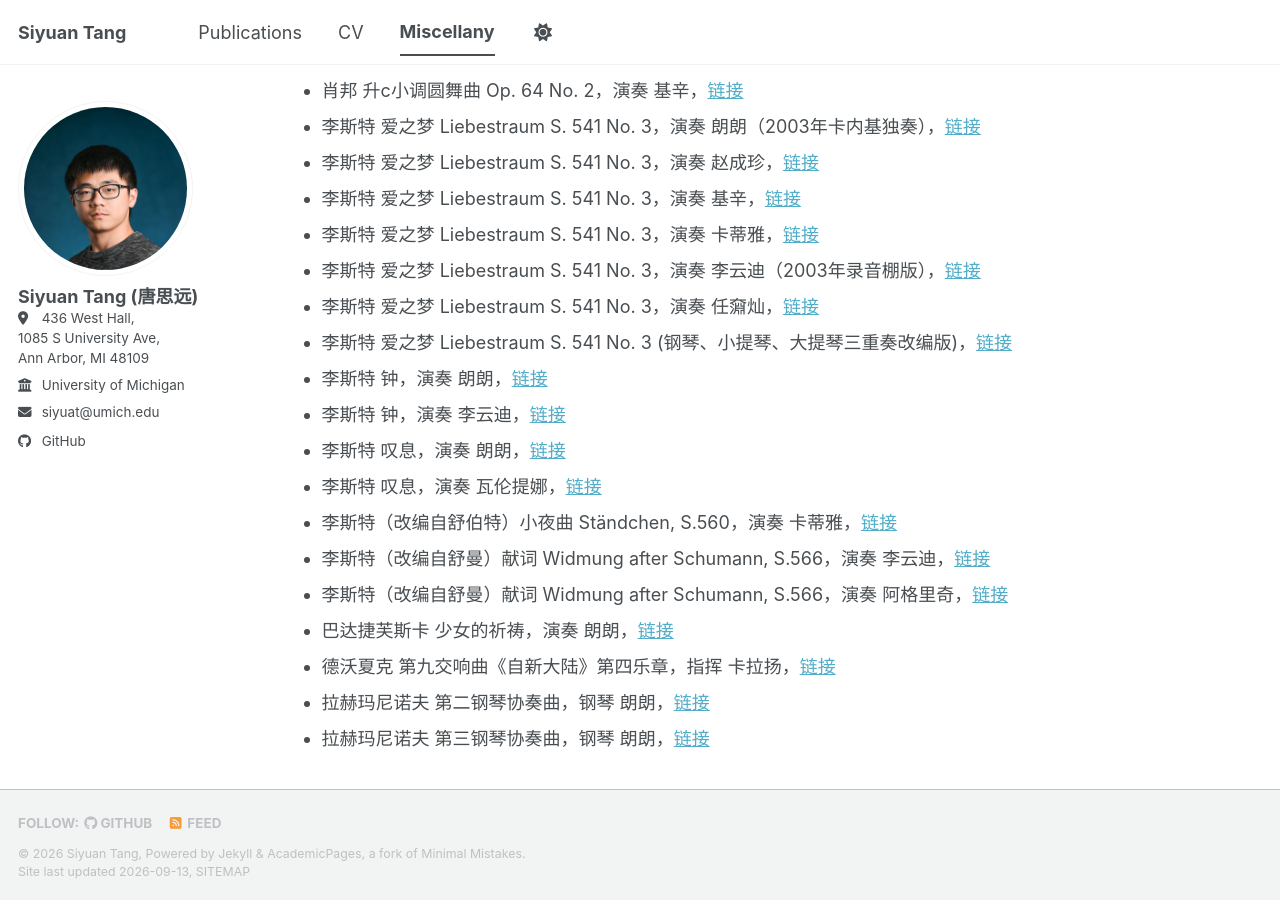
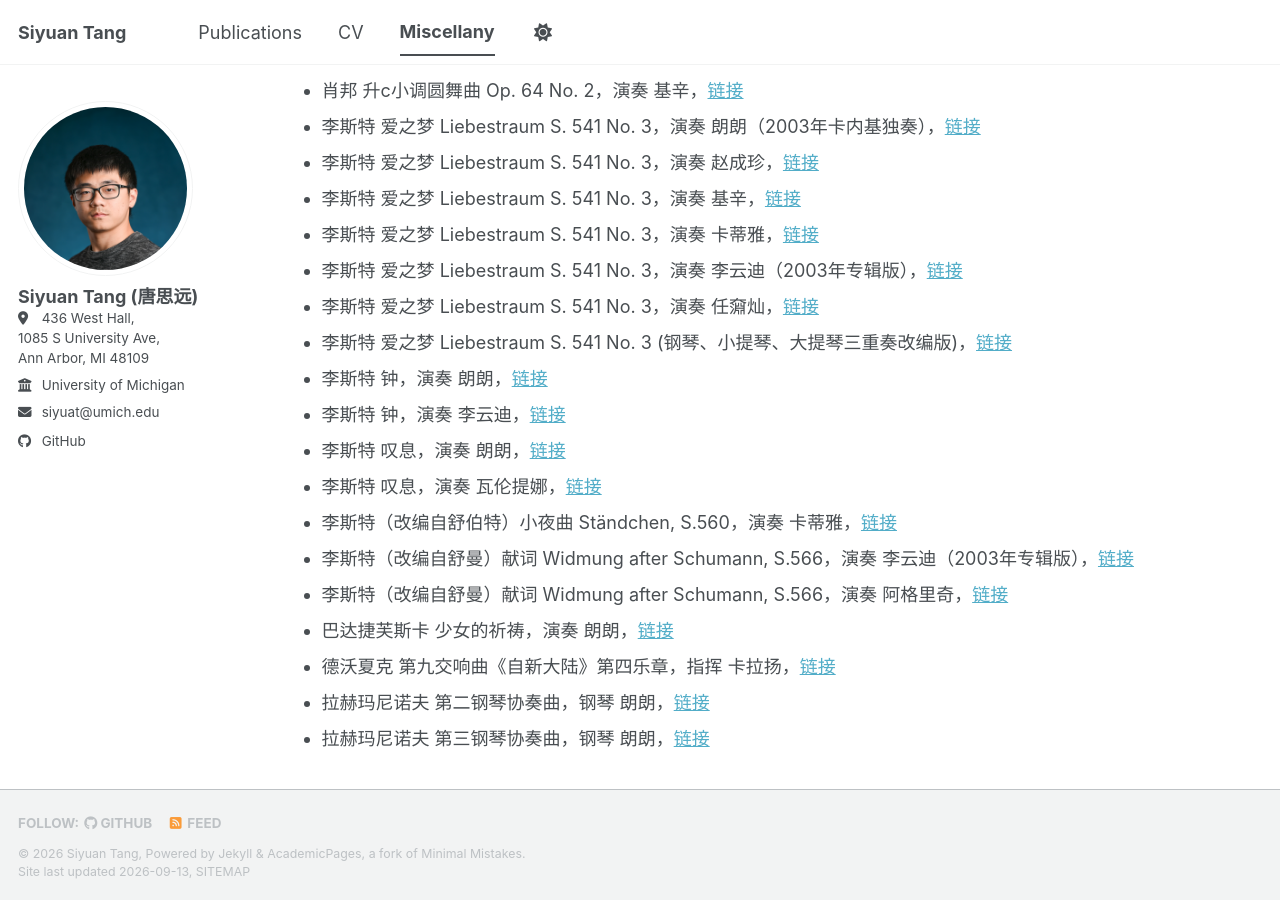
Before and after one commit to siyuat-ui/siyuat-ui.github.io, a Jekyll site: the page built from _pages/miscellany.md, in a window 1280 px wide and 900 px high, scrolled down 2510 px. Built offline with Jekyll 4.4.1, drawn with Linux system fonts in a browser that asks for light colours; a style sheet for code colours, icons or effects is not loaded.

Commit message:
Tweak wording: 录音棚版 -> 专辑版 for Li Yundi entries
Co-Authored-By: Claude Sonnet 5 <noreply@anthropic.com>
Claude-Session: https://claude.ai/code/session_01V4NqYJVaZa2Mrh8DC2t8GC

```diff
--- a/_pages/miscellany.md
+++ b/_pages/miscellany.md
@@ -88,7 +88,7 @@ Classical Music
 * 李斯特 爱之梦 Liebestraum S. 541 No. 3，演奏 赵成珍，<a href="https://www.bilibili.com/video/BV1RL41157GT/?spm_id_from=333.1387.favlist.content.click&vd_source=a561ef469b393b8e0fe54f7f631cc160" target="_blank" rel="noopener noreferrer">链接</a>
 * 李斯特 爱之梦 Liebestraum S. 541 No. 3，演奏 基辛，<a href="https://www.bilibili.com/video/BV1W3411r7EY/?spm_id_from=333.1387.favlist.content.click&vd_source=a561ef469b393b8e0fe54f7f631cc160" target="_blank" rel="noopener noreferrer">链接</a>
 * 李斯特 爱之梦 Liebestraum S. 541 No. 3，演奏 卡蒂雅，<a href="https://www.bilibili.com/video/BV1H741167Yo/?spm_id_from=333.1387.favlist.content.click&vd_source=a561ef469b393b8e0fe54f7f631cc160" target="_blank" rel="noopener noreferrer">链接</a>
-* 李斯特 爱之梦 Liebestraum S. 541 No. 3，演奏 李云迪（2003年录音棚版），<a href="https://www.bilibili.com/video/BV1Lr4y1h7jW/?spm_id_from=333.1387.favlist.content.click&vd_source=a561ef469b393b8e0fe54f7f631cc160" target="_blank" rel="noopener noreferrer">链接</a>
+* 李斯特 爱之梦 Liebestraum S. 541 No. 3，演奏 李云迪（2003年专辑版），<a href="https://www.bilibili.com/video/BV1Lr4y1h7jW/?spm_id_from=333.1387.favlist.content.click&vd_source=a561ef469b393b8e0fe54f7f631cc160" target="_blank" rel="noopener noreferrer">链接</a>
 * 李斯特 爱之梦 Liebestraum S. 541 No. 3，演奏 任奫灿，<a href="https://www.bilibili.com/video/BV1de41167Zm/?spm_id_from=333.1387.favlist.content.click&vd_source=a561ef469b393b8e0fe54f7f631cc160" target="_blank" rel="noopener noreferrer">链接</a>
 * 李斯特 爱之梦 Liebestraum S. 541 No. 3 (钢琴、小提琴、大提琴三重奏改编版)，<a href="https://www.bilibili.com/video/BV12i4y1o7C4/?spm_id_from=333.1387.favlist.content.click&vd_source=a561ef469b393b8e0fe54f7f631cc160" target="_blank" rel="noopener noreferrer">链接</a>
 * 李斯特 钟，演奏 朗朗，<a href="https://www.bilibili.com/video/BV1GW411e781/?spm_id_from=333.337.search-card.all.click&vd_source=a561ef469b393b8e0fe54f7f631cc160" target="_blank" rel="noopener noreferrer">链接</a>
@@ -96,7 +96,7 @@ Classical Music
 * 李斯特 叹息，演奏 朗朗，<a href="https://www.bilibili.com/video/BV1B4411a7wd/?spm_id_from=333.1387.favlist.content.click&vd_source=a561ef469b393b8e0fe54f7f631cc160" target="_blank" rel="noopener noreferrer">链接</a>
 * 李斯特 叹息，演奏 瓦伦提娜，<a href="https://www.bilibili.com/video/BV1Mt411C74s/?spm_id_from=333.1387.favlist.content.click&vd_source=a561ef469b393b8e0fe54f7f631cc160" target="_blank" rel="noopener noreferrer">链接</a>
 * 李斯特（改编自舒伯特）小夜曲 Ständchen, S.560，演奏 卡蒂雅，<a href="https://www.bilibili.com/video/BV1R7411k7di/?vd_source=a561ef469b393b8e0fe54f7f631cc160" target="_blank" rel="noopener noreferrer">链接</a>
-* 李斯特（改编自舒曼）献词 Widmung after Schumann, S.566，演奏 李云迪，<a href="https://www.youtube.com/watch?v=jDWeTO3tBNI" target="_blank" rel="noopener noreferrer">链接</a>
+* 李斯特（改编自舒曼）献词 Widmung after Schumann, S.566，演奏 李云迪（2003年专辑版），<a href="https://www.youtube.com/watch?v=jDWeTO3tBNI" target="_blank" rel="noopener noreferrer">链接</a>
 * 李斯特（改编自舒曼）献词 Widmung after Schumann, S.566，演奏 阿格里奇，<a href="https://www.bilibili.com/video/BV1a4411B7F5/?vd_source=a561ef469b393b8e0fe54f7f631cc160" target="_blank" rel="noopener noreferrer">链接</a>
 * 巴达捷芙斯卡 少女的祈祷，演奏 朗朗，<a href="https://www.bilibili.com/video/BV14J411W7v1/?spm_id_from=333.337.search-card.all.click&vd_source=a561ef469b393b8e0fe54f7f631cc160" target="_blank" rel="noopener noreferrer">链接</a>
 * 德沃夏克 第九交响曲《自新大陆》第四乐章，指挥 卡拉扬，<a href="https://www.bilibili.com/video/BV1e34y1i7Hz?spm_id_from=333.788.player.player_end_recommend_autoplay&vd_source=a561ef469b393b8e0fe54f7f631cc160&trackid=web_related_0.router-related-2479604-grjpt.1770481253121.40" target="_blank" rel="noopener noreferrer">链接</a>
```
